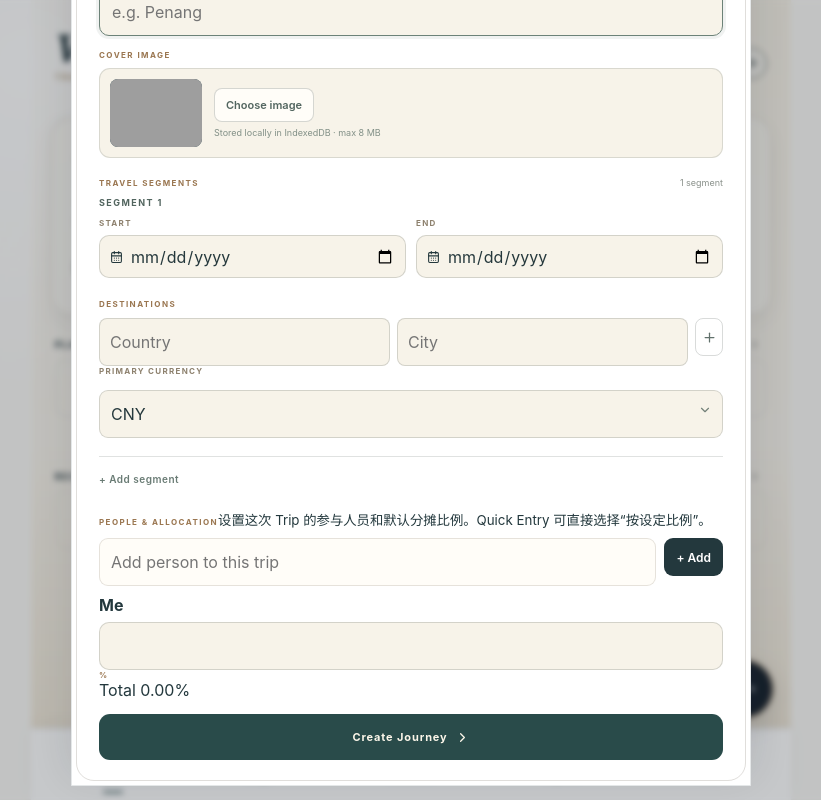
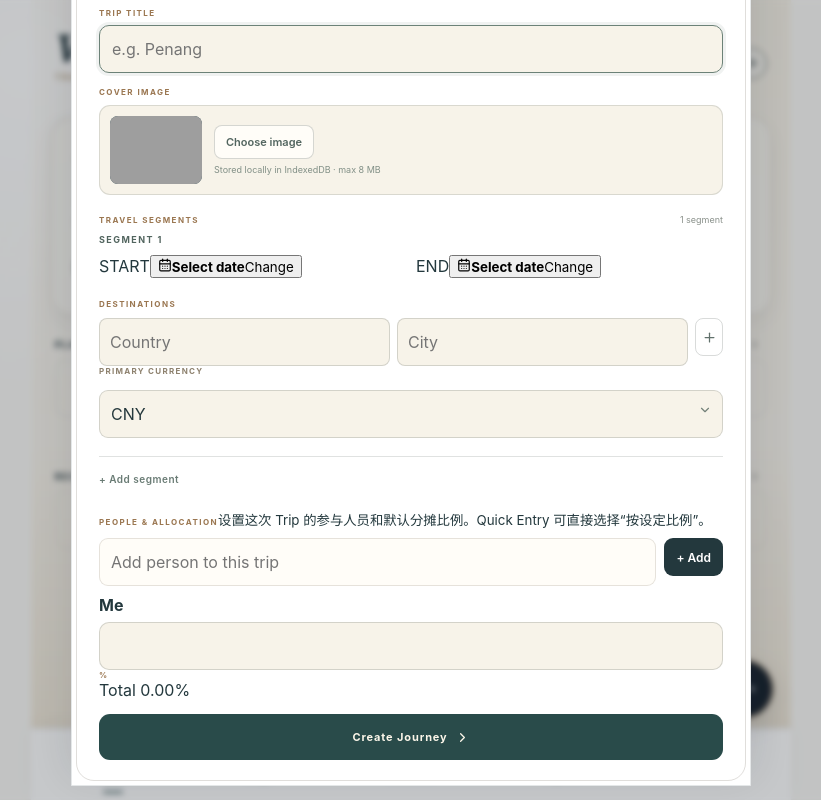
Before and after one commit to yvettezhou-lab/Vela, a React (Vite) app: page / in a window 1280 px wide. Both pictures are taken after a click on the button 980 px from the left and 63 px from the top of the page. Shown: the whole page, without its empty margins (229-1050 px from the left). Built offline with nearby package versions, Linux system fonts and the light colour scheme; grey boxes are pictures that could not be loaded.

Commit message:
ui: use compact auto-collapse calendar in trip setup

```diff
--- a/src/components/TripCreation/index.tsx
+++ b/src/components/TripCreation/index.tsx
@@ -1,5 +1,5 @@
 import React, { FormEvent, useMemo, useState } from 'react';
-import { CalendarDays, ChevronDown, Plus, Trash2, X } from 'lucide-react';
+import { CalendarDays, ChevronDown, ChevronLeft, ChevronRight, Plus, Trash2, X } from 'lucide-react';
 import { AllocationRule, Destination, TravelSegment, Trip } from '../../core/domain';
 import { useVelaStore } from '../../store/useVelaStore';
 import { deleteTripCover, isIndexedDbCoverKey, putTripCover } from '../../core/coverImageStore';
@@ -52,6 +52,58 @@ const toTimestamp = (value: string) => {
   return Number.isFinite(timestamp) ? timestamp : NaN;
 };
 const countryCurrency = (country: string) => COUNTRY_CURRENCIES[country.trim().toLowerCase()] ?? '';
+const parseDateValue = (value: string) => {
+  if (!/^\\d{4}-\\d{2}-\\d{2}$/.test(value)) return null;
+  const [year, month, day] = value.split('-').map(Number);
+  const date = new Date(year, month - 1, day);
+  return date.getFullYear() === year && date.getMonth() === month - 1 && date.getDate() === day ? date : null;
+};
+const formatTripDate = (value: string) => {
+  const date = parseDateValue(value);
+  return date ? `${date.getFullYear()}年${date.getMonth() + 1}月${date.getDate()}日` : 'Select date';
+};
+const monthCells = (month: Date) => {
+  const first = new Date(month.getFullYear(), month.getMonth(), 1);
+  const offset = first.getDay();
+  const days = new Date(month.getFullYear(), month.getMonth() + 1, 0).getDate();
+  return Array.from({ length: Math.ceil((offset + days) / 7) * 7 }, (_, i) => {
+    const day = i - offset + 1;
+    return day >= 1 && day <= days ? new Date(month.getFullYear(), month.getMonth(), day) : null;
+  });
+};
+const CompactTripDatePicker: React.FC<{ value: string; onChange: (value: string) => void; label: string }> = ({ value, onChange, label }) => {
+  const selected = parseDateValue(value);
+  const [open, setOpen] = useState(false);
+  const [month, setMonth] = useState(() => {
+    const base = selected ?? new Date();
+    return new Date(base.getFullYear(), base.getMonth(), 1);
+  });
+  const today = toDateInput(Date.now());
+  const select = (date: Date) => { onChange(toDateInput(date.getTime())); setOpen(false); };
+  return <div className="trip-date-picker">
+    <span>{label}</span>
+    <button type="button" className={`trip-date-trigger${open ? ' is-open' : ''}`} onClick={() => { const base = parseDateValue(value) ?? new Date(); setMonth(new Date(base.getFullYear(), base.getMonth(), 1)); setOpen(true); }} aria-expanded={open}>
+      <CalendarDays size={14} />
+      <strong>{formatTripDate(value)}</strong>
+      <span className="trip-date-action">{open ? 'Done' : 'Change'}</span>
+    </button>
+    {open && <div className="trip-date-popover">
+      <div className="trip-date-month">
+        <button type="button" onClick={() => setMonth(new Date(month.getFullYear(), month.getMonth() - 1, 1))} aria-label="Previous month"><ChevronLeft size={18}/></button>
+        <strong>{month.getFullYear()}年{month.getMonth() + 1}月</strong>
+        <button type="button" onClick={() => setMonth(new Date(month.getFullYear(), month.getMonth() + 1, 1))} aria-label="Next month"><ChevronRight size={18}/></button>
+      </div>
+      <div className="trip-date-week">{['日','一','二','三','四','五','六'].map(d => <span key={d}>{d}</span>)}</div>
+      <div className="trip-date-grid">{monthCells(month).map((date, i) => {
+        if (!date) return <span key={`empty-${i}`} />;
+        const v = toDateInput(date.getTime());
+        const isSelected = v === value;
+        const isToday = v === today;
+        return <button type="button" key={v} className={isSelected ? 'selected' : isToday ? 'today' : ''} onClick={() => select(date)}>{date.getDate()}</button>;
+      })}</div>
+    </div>}
+  </div>;
+};
 const makeDraftSegment = (segment?: TravelSegment): DraftSegment => ({
   id: segment?.id ?? crypto.randomUUID(),
   startDate: segment ? toDateInput(segment.startDate) : '',
@@ -222,8 +274,8 @@ export const TripCreation: React.FC<Props> = ({ onClose, onCreated, onUpdated, t
           return <div className={`trip-segment ${overlaps ? 'is-overlapping' : ''}`} key={segment.id}>
             <div className="trip-segment-head"><strong>SEGMENT {segmentIndex + 1}</strong>{segments.length > 1 && <button type="button" className="trip-icon-button" onClick={() => removeSegment(segmentIndex)} aria-label={`Remove segment ${segmentIndex + 1}`}><Trash2 size={14} /></button>}</div>
             <div className="trip-creation-dates">
-              <label><span>START</span><div><CalendarDays size={14} /><input type="date" value={segment.startDate} onChange={(e) => updateSegment(segmentIndex, { startDate: e.target.value })} /></div></label>
-              <label><span>END</span><div><CalendarDays size={14} /><input type="date" value={segment.endDate} onChange={(e) => updateSegment(segmentIndex, { endDate: e.target.value })} /></div></label>
+              <CompactTripDatePicker label="START" value={segment.startDate} onChange={(value) => updateSegment(segmentIndex, { startDate: value })} />
+              <CompactTripDatePicker label="END" value={segment.endDate} onChange={(value) => updateSegment(segmentIndex, { endDate: value })} />
             </div>
             {overlaps && <p className="trip-segment-inline-error" role="alert">This date range overlaps another segment. Segments must not overlap.</p>}
             <div className="trip-destination-section">
```
